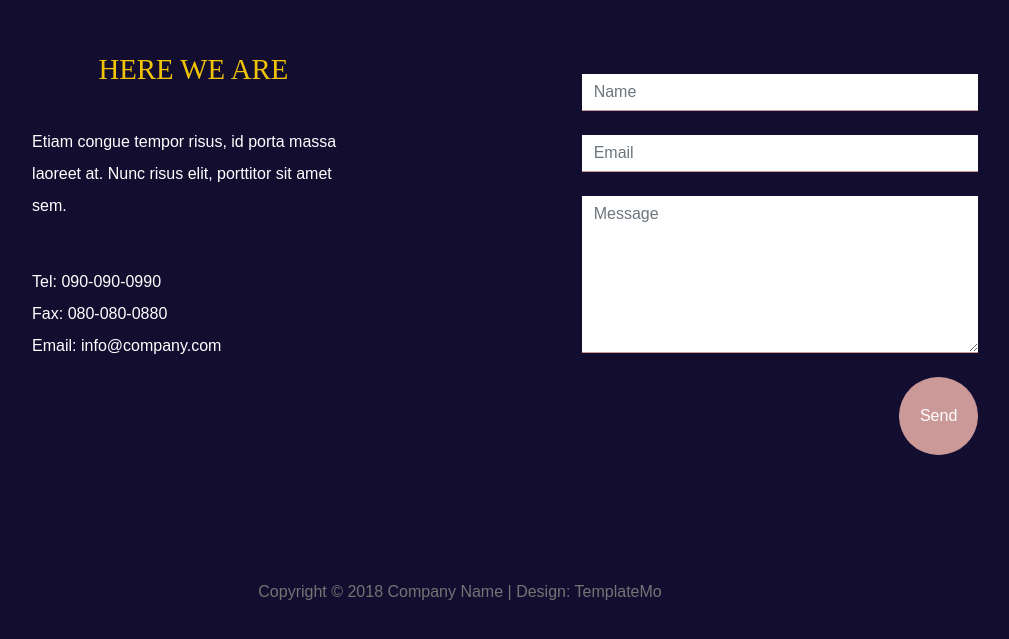
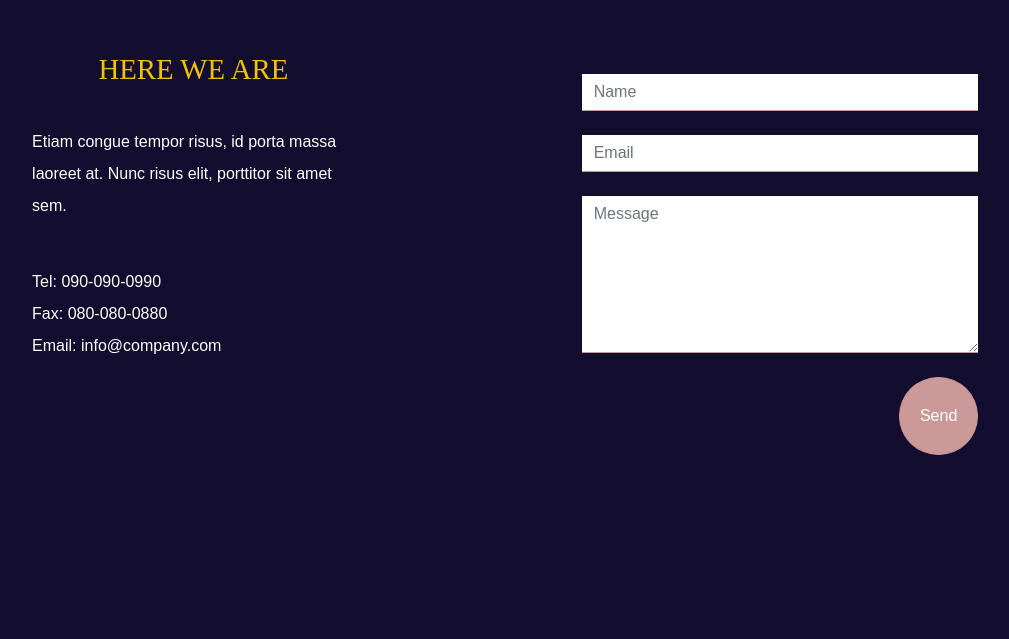
Before and after one commit to Evengi/SOLSTICEPRJ4, a plain HTML site: page index.html in a window 1280 px wide. Shown: the part 3118-3757 px from the top of the page, without its empty margins (180-1189 px from the left). After the commit the page ends 3720 px from the top, so only its background shows below. Drawn offline with nearby package versions, Linux system fonts and the light colour scheme; a web font is replaced by a local one.

Commit message:
removed footer

```diff
--- a/index.html
+++ b/index.html
@@ -225,9 +225,7 @@ http://www.templatemo.com/tm-519-beauty
   </section>
 
   <footer class="pt-4 pb-4">
-    <p class="text-center tm-text-light-dark">Copyright &copy; 2018 Company Name
 
-    | Design: <a rel="nofollow" href="http://templatemo.com" class="tm-text-light-dark">TemplateMo</a></p>
   </footer>
 
 </div> <!-- container -->
```
